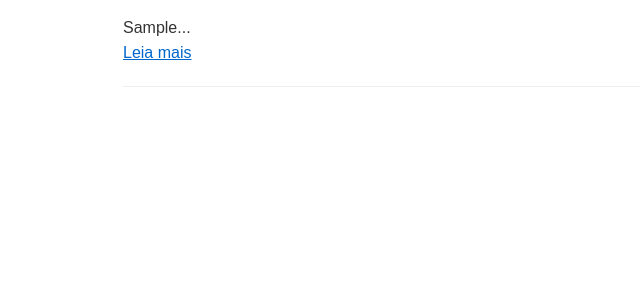
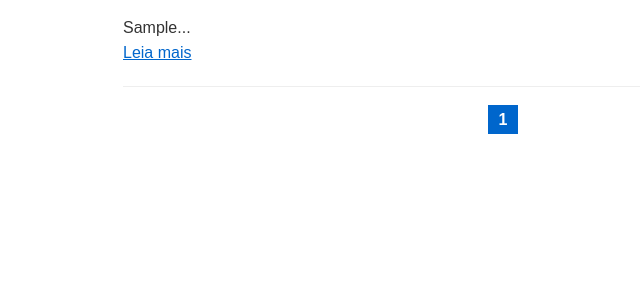
Before and after one commit to guilhermecrepaldi/php-blog-engine, a PHP site: page / in a window 1280 px wide. Shown: the part 179-479 px from the top of the page, without its empty margins (137-777 px from the left). Run offline with PHP 8.4, Linux system fonts and the light colour scheme; tables that the repository leaves empty hold one stand-in row (values such as "Sample post").

Commit message:
feat: paginação na listagem

```diff
--- a/index.php
+++ b/index.php
@@ -1,7 +1,20 @@
 <?php
 require_once 'config.php';
 
-$result = $conn->query("SELECT * FROM posts ORDER BY created_at DESC");
+$pagina = isset($_GET['pagina']) ? (int)$_GET['pagina'] : 1;
+$por_pagina = 5;
+$offset = ($pagina - 1) * $por_pagina;
+
+// Total de posts pra paginacao
+$total_result = $conn->query("SELECT COUNT(*) as total FROM posts");
+$total_posts = $total_result->fetch_assoc()['total'];
+$total_paginas = ceil($total_posts / $por_pagina);
+
+// Buscar posts da pagina atual
+$stmt = $conn->prepare("SELECT * FROM posts ORDER BY created_at DESC LIMIT 5 OFFSET ?");
+$stmt->bind_param("i", $offset);
+$stmt->execute();
+$result = $stmt->get_result();
 ?>
 <!DOCTYPE html>
 <html lang="pt-br">
@@ -25,6 +38,25 @@ $result = $conn->query("SELECT * FROM posts ORDER BY created_at DESC");
                 </article>
                 <hr>
             <?php endwhile; ?>
+
+            <!-- Paginacao -->
+            <div class="paginacao">
+                <?php if ($pagina > 1): ?>
+                    <a href="?pagina=<?= $pagina - 1 ?>">&laquo; Anterior</a>
+                <?php endif; ?>
+
+                <?php for ($i = 1; $i <= $total_paginas; $i++): ?>
+                    <?php if ($i == $pagina): ?>
+                        <strong><?= $i ?></strong>
+                    <?php else: ?>
+                        <a href="?pagina=<?= $i ?>"><?= $i ?></a>
+                    <?php endif; ?>
+                <?php endfor; ?>
+
+                <?php if ($pagina < $total_paginas): ?>
+                    <a href="?pagina=<?= $pagina + 1 ?>">Próxima &raquo;</a>
+                <?php endif; ?>
+            </div>
         <?php else: ?>
             <p>Nenhum post publicado ainda.</p>
         <?php endif; ?>
--- a/style.css
+++ b/style.css
@@ -21,6 +21,10 @@ a {
     color: #0066cc;
 }
 
+a:hover {
+    text-decoration: underline;
+}
+
 article {
     margin-bottom: 20px;
 }
@@ -31,8 +35,52 @@ article {
     margin-bottom: 10px;
 }
 
+.paginacao {
+    margin: 20px 0;
+    text-align: center;
+}
+
+.paginacao a, .paginacao strong {
+    margin: 0 5px;
+    padding: 5px 10px;
+    border: 1px solid #ddd;
+    text-decoration: none;
+}
+
+.paginacao strong {
+    background: #0066cc;
+    color: white;
+    border-color: #0066cc;
+}
+
+.conteudo {
+    margin-top: 20px;
+}
+
+table {
+    width: 100%;
+    border-collapse: collapse;
+}
+
+table th {
+    background: #f0f0f0;
+    text-align: left;
+}
+
 hr {
     margin: 20px 0;
     border: none;
     border-top: 1px solid #eee;
 }
+
+button, input[type="submit"] {
+    padding: 8px 16px;
+    background: #0066cc;
+    color: white;
+    border: none;
+    cursor: pointer;
+}
+
+button:hover {
+    background: #0052a3;
+}
```
